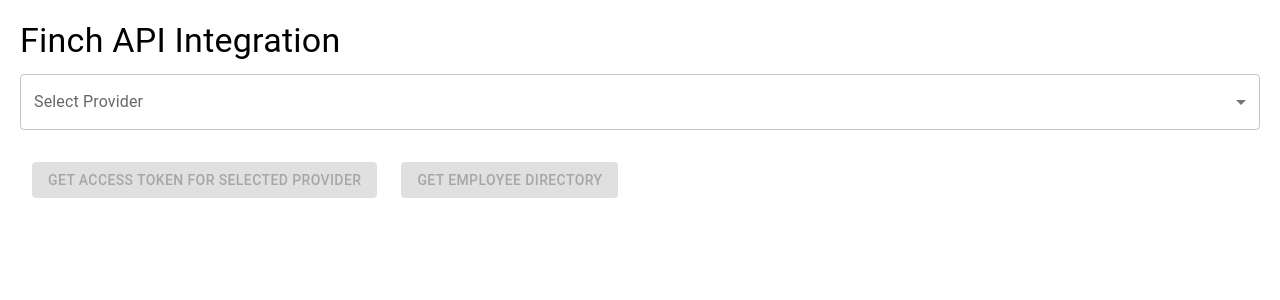
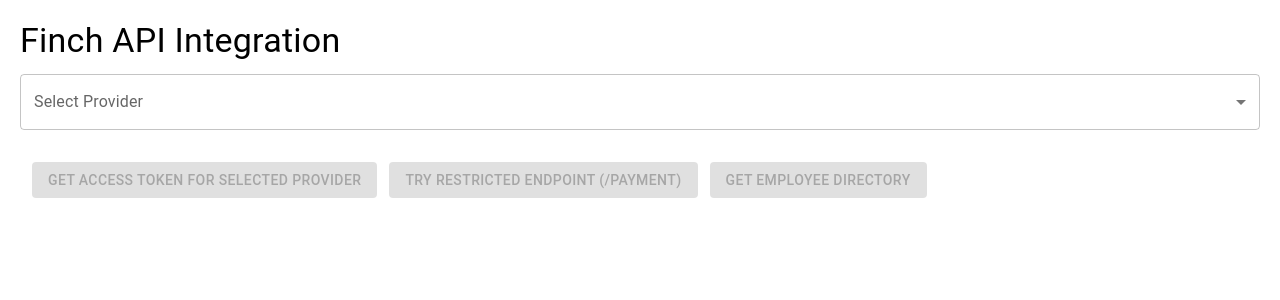
Before and after one commit to meghanmullally/finch-sandbox, a React (Create React App) app in the folder frontend/: page / in a window 1280 px wide. Shown: the top 300 px of the page. Built offline with nearby package versions, Linux system fonts and the light colour scheme.

Commit message:
add button for restricted endpoint, move employee directory button

```diff
--- a/frontend/src/App.js
+++ b/frontend/src/App.js
@@ -22,8 +22,6 @@
     { id: "gusto", name: "Gusto" },
     { id: "paychex_flex", name: "Paychex Flex" },
     { id: "workday", name: "Workday" },
-    // kept in to show example of custom error message
-    { id: "justworks", name: "JustWorks" },
   ];
 
   // Function to get access token
@@ -134,6 +132,32 @@
     }
   };
 
+// attempt to fetch restricted endpoint
+  const handleRestrictedEndpoint = async () => {
+    if (!accessToken) return;
+
+    // Set loading to true
+    setLoading(true);
+    setError(null)
+
+    try {
+      // Attempt to access the /payment endpoint
+      const response = await axios.get('http://localhost:3000/payment', {
+        headers: {
+          Authorization: `Bearer ${accessToken}`,
+          'Finch-API-Version': '2020-09-17',
+          'Content-Type': 'application/json',
+        }
+      });
+    } catch (err) {
+      // Handle the error and display a custom error message
+      setError("Access denied: This endpoint is restricted.");
+      console.error("Error accessing restricted endpoint:", err);
+    } finally {
+      setLoading(false);
+    }
+  };
+
   return (
     <Box sx={{ padding: "20px" }}>
       <Typography variant="h4" gutterBottom>
@@ -178,13 +202,15 @@
         Get Access Token for {provider || "selected provider"}
       </Button>
 
-      {/* Show loading spinner while data is being fetched */}
-      {loading && (
-        <CircularProgress sx={{ display: "block", margin: "20px auto" }} />
-      )}
-
-      {/* Render Company Info Card when companyInfo is available */}
-      {companyInfo && <CompanyInfoCard companyInfo={companyInfo} />}
+      {/* Button to fetch Restricted Endpoint: payment */}
+      <Button
+        variant="contained"
+        color="error"
+        onClick={handleRestrictedEndpoint}
+        disabled={!accessToken || loading}  // Disable if there's no access token
+      >
+        Try Restricted Endpoint (/payment)
+      </Button>
 
       {/* Button to get employee directory */}
       <Button
@@ -196,6 +222,14 @@
       >
         Get Employee Directory
       </Button>
+
+      {/* Show loading spinner while data is being fetched */}
+      {loading && (
+        <CircularProgress sx={{ display: "block", margin: "20px auto" }} />
+      )}
+
+      {/* Render Company Info Card when companyInfo is available */}
+      {companyInfo && <CompanyInfoCard companyInfo={companyInfo} />}
 
       {/* Render Employee Directory */}
       {employeeDirectory.length > 0 && (
```
